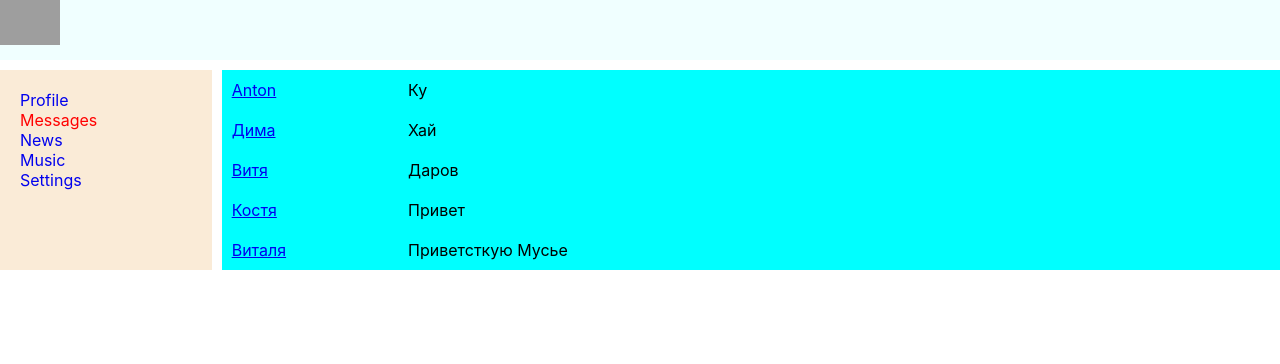
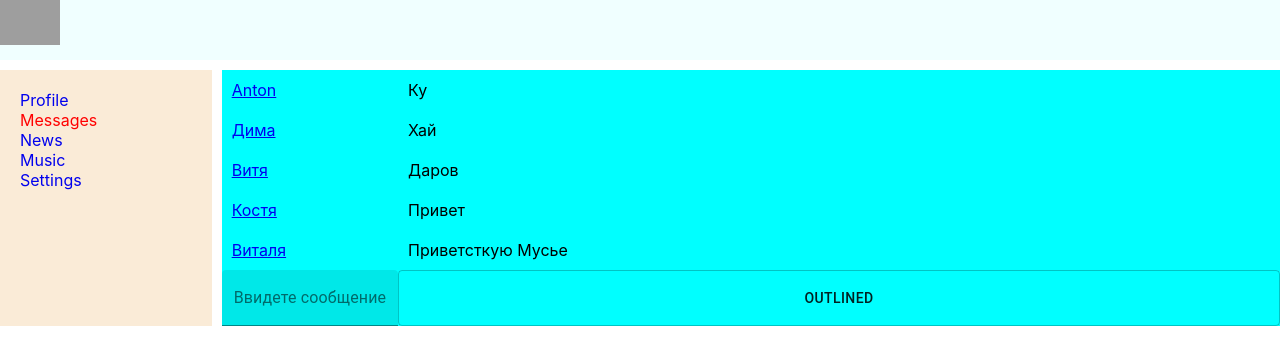
Before and after one commit to antonturch/socialNetworkTS, a React (Create React App) app: page /dialogs in a window 1280 px wide. Shown: the top 364 px of the page. Built offline with nearby package versions, Linux system fonts and the light colour scheme; grey boxes are pictures that could not be loaded.

Commit message:
connect redux

```diff
--- a/package.json
+++ b/package.json
@@ -3,17 +3,23 @@
   "version": "0.1.0",
   "private": true,
   "dependencies": {
+    "@icons/material": "^0.4.1",
+    "@material-ui/core": "^4.12.3",
+    "@material-ui/icons": "^4.11.2",
     "@testing-library/jest-dom": "^5.11.4",
     "@testing-library/react": "^11.1.0",
     "@testing-library/user-event": "^12.1.10",
     "@types/jest": "^26.0.15",
+    "@types/material-ui": "^0.21.9",
     "@types/node": "^12.0.0",
     "@types/react": "^17.0.0",
     "@types/react-dom": "^17.0.0",
+    "@types/redux": "^3.6.0",
     "react": "^17.0.2",
     "react-dom": "^17.0.2",
     "react-router-dom": "^5.2.0",
     "react-scripts": "4.0.3",
+    "redux": "^4.1.1",
     "typescript": "^4.1.2",
     "web-vitals": "^1.0.1"
   },
--- a/src/App.tsx
+++ b/src/App.tsx
@@ -11,15 +11,25 @@ import {Settings} from "./components/Settings";
 
 import {PostType} from "./components/Profile/Stena/Post";
 import {DialogItemType, MessageItemType} from "./components/DialogsPage/DialogMessageItem";
-import {StoreType} from "./redux/state";
+import {
+    ActionsType,
+    AddNewMessageType,
+    AddNewPostTextActionType,
+    AddPostActionType,
+    UpdateNewMessageTextType
+} from "./redux/state";
 
 type AppPropsType = {
     postsData: Array<PostType>
-    addPost: () => void
     dialogsData: Array<DialogItemType>
     messagesData: Array<MessageItemType>
     newPostText: string
-    addNewPostText: (newPostText: string) => void
+    addPostAC: () => AddPostActionType
+    addNewPostTextAC: (newPostText: string) => AddNewPostTextActionType
+    dispatch: (action: ActionsType) => void
+    newMessageText: string
+    updateNewMessageTextAC: (newMessageSimbol: string) => UpdateNewMessageTextType
+    addNewMessageAC: () => AddNewMessageType
 }
 
 const App = (props: AppPropsType) => {
@@ -30,11 +40,18 @@ const App = (props: AppPropsType) => {
                 <Navbar/>
                 <div className="app-wrapper-content">
                     <Route path="/profile" render={() => <ProfilePage postsData={props.postsData}
-                                                                      addPost={props.addPost}
                                                                       newPostText={props.newPostText}
-                                                                      addNewPostText={props.addNewPostText}/>}/>
+                                                                      dispatch={props.dispatch}
+                                                                      addPostAC={props.addPostAC}
+                                                                      addNewPostTextAC={props.addNewPostTextAC}
+                    />}/>
                     <Route path="/dialogs" render={() => <DialogsPage dialogsData={props.dialogsData}
-                                                                      messagesData={props.messagesData}/>}/>
+                                                                      messagesData={props.messagesData}
+                                                                      newMessageText={props.newMessageText}
+                                                                      dispatch={props.dispatch}
+                                                                      updateNewMessageTextAC={props.updateNewMessageTextAC}
+                                                                      addNewMessageAC={props.addNewMessageAC}
+                    />}/>
                     <Route path="/news" component={News}/>
                     <Route path="/music" component={Music}/>
                     <Route path="/settings" component={Settings}/>
--- a/src/components/DialogsPage/DialogsPage.tsx
+++ b/src/components/DialogsPage/DialogsPage.tsx
@@ -1,11 +1,12 @@
 import React from "react";
 import s from "./DialogsPage.module.css"
-
 import {DialogMessageItem, MessageItem} from "./DialogMessageItem";
-import {DialogPageType} from "../../redux/state";
+import {DialogPagePropsType} from "../../redux/state";
+import {Button, TextField} from "@material-ui/core";
 
 
-export const DialogsPage: React.FC<DialogPageType> = (props) => {
+
+export const DialogsPage: React.FC<DialogPagePropsType> = (props) => {
 
 
     const dialogElements = props.dialogsData.map((el) => <DialogMessageItem id={el.id} name={el.name}/>);
@@ -20,6 +21,8 @@ export const DialogsPage: React.FC<DialogPageType> = (props) => {
             <div className={s.messages}>
                 {messageElements}
             </div>
+            <TextField onChange={(e) => props.dispatch(props.updateNewMessageTextAC(e.currentTarget.value))} value={props.newMessageText} id="filled-basic" label="Ввидете сообщение" variant="filled"/>
+            <Button onClick={() => props.dispatch(props.addNewMessageAC())} variant="outlined">Outlined</Button>
         </div>
     )
 }
--- a/src/components/Profile/ProfilePage.tsx
+++ b/src/components/Profile/ProfilePage.tsx
@@ -2,13 +2,16 @@ import React from "react";
 import s from "./ProfilePage.module.css"
 import {MyPosts} from "./Stena/MyPosts";
 import {ProfileInfo} from "./ProfileInfo";
-import {ProfilePagePropsType, ProfilePageType} from "../../redux/state";
+import {ProfilePagePropsType} from "../../redux/state";
 
 export const ProfilePage: React.FC<ProfilePagePropsType> = (props) => {
     return (
         <div className={s.content}>
-            <ProfileInfo />
-            <MyPosts postsData={props.postsData} addPost={props.addPost} newPostText={props.newPostText} addNewPostText={props.addNewPostText}/>
+            <ProfileInfo/>
+            <MyPosts postsData={props.postsData} dispatch={props.dispatch}
+                     newPostText={props.newPostText}
+                     addPostAC={props.addPostAC} addNewPostTextAC={props.addNewPostTextAC}
+            />
         </div>
     )
 };
--- a/src/components/Profile/Stena/MyPosts.tsx
+++ b/src/components/Profile/Stena/MyPosts.tsx
@@ -8,11 +8,12 @@ export const MyPosts: React.FC<ProfilePagePropsType> = (props) => {
 
     const addNewPostText = (e: ChangeEvent<HTMLTextAreaElement>) => {
         debugger;
-        props.addNewPostText(e.currentTarget.value)
+        // @ts-ignore
+        props.dispatch(props.addNewPostTextAC(e.currentTarget.value))
     }
     const addPost = () => {
-        debugger
-        props.addPost()
+        // @ts-ignore
+        props.dispatch(props.addPostAC())
     }
 
     return (
--- a/src/index.tsx
+++ b/src/index.tsx
@@ -2,16 +2,26 @@ import React from "react";
 import "./index.css";
 import ReactDOM from "react-dom";
 import App from "./App";
-import {store} from "./redux/state";
+import {store} from "./redux/redux-store";
+import {addNewPostTextAC, addPostAC} from "./redux/profile-reducer";
+import {addNewMessageAC, updateNewMessageTextAC} from "./redux/dialog-reducer";
 
 
 export const rerenderAllTree = () => {
-    debugger
+
+    const state = store.getState();
+
     ReactDOM.render(
         <React.StrictMode>
-            <App postsData={store._state.profilePage.postsData} addPost={store.addPost}
-                 dialogsData={store._state.dialogPage.dialogsData} messagesData={store._state.dialogPage.messagesData}
-                 newPostText={store._state.profilePage.newPostText} addNewPostText={store.addNewPostText}/>
+            <App postsData={state.profileReducer.postsData}
+                 dialogsData={state.dialogReducer.dialogsData} messagesData={state.dialogReducer.messagesData}
+                 newPostText={state.profileReducer.newPostText}
+                 addPostAC={addPostAC} addNewPostTextAC={addNewPostTextAC}
+                 dispatch={store.dispatch}
+                 newMessageText={state.dialogReducer.newMessageText}
+                 updateNewMessageTextAC={updateNewMessageTextAC}
+                 addNewMessageAC={addNewMessageAC}
+            />
         </React.StrictMode>,
         document.getElementById("root")
     )
--- /dev/null
+++ b/src/redux/dialog-reducer.ts
@@ -0,0 +1,46 @@
+import {ActionsType, AddNewMessageType, DialogPageType, UpdateNewMessageTextType} from "./state";
+
+const initialState: DialogPageType = {
+    dialogsData: [
+        {id: 1, name: "Anton"},
+        {id: 2, name: "Дима"},
+        {id: 3, name: "Витя"},
+        {id: 4, name: "Костя"},
+        {id: 5, name: "Виталя"},
+    ],
+    messagesData: [
+        {id: 1, message: "Ку"},
+        {id: 2, message: "Хай"},
+        {id: 3, message: "Даров"},
+        {id: 4, message: "Привет"},
+        {id: 5, message: "Приветсткую Мусье"},
+    ],
+    newMessageText: "",
+}
+
+export const updateNewMessageTextAC = (newMessageSimbol: string): UpdateNewMessageTextType => {
+    return {type: "UPDATE-NEW-MESSAGE-TEXT", newMessageSimbol}
+}
+export const addNewMessageAC = (): AddNewMessageType => {
+    return {type: "ADD-NEW-MESSAGE"}
+}
+
+export const dialogReducer = (state = initialState, action: ActionsType): DialogPageType => {
+    switch (action.type) {
+        case "UPDATE-NEW-MESSAGE-TEXT":
+            debugger
+            state.newMessageText = action.newMessageSimbol
+            return state
+        case "ADD-NEW-MESSAGE":
+            if (state.newMessageText.trim() !== "") {
+                const newMessageObj = {id: 6, message: state.newMessageText}
+                state.messagesData.push(newMessageObj)
+                state.newMessageText = ""
+            } else {
+                alert("title is required")
+            }
+            return state
+        default:
+            return state
+    }
+}
--- /dev/null
+++ b/src/redux/profile-reducer.ts
@@ -0,0 +1,32 @@
+import {PostType} from "../components/Profile/Stena/Post";
+import {ActionsType, AddNewPostTextActionType, AddPostActionType, ProfilePageType} from "./state";
+
+const initialState: ProfilePageType = {
+    postsData: [
+        {id: 1, postText: "My 1st post", likesCount: 12},
+        {id: 2, postText: "My 1st post", likesCount: 16},
+    ],
+    newPostText: "",
+}
+
+export const addPostAC = (): AddPostActionType => {
+    return {type: "ADD-POST"}
+}
+export const addNewPostTextAC = (newPostText: string): AddNewPostTextActionType => {
+    return {type: "ADD-NEW-POST-TEXT", newPostText}
+}
+
+export const profileReducer = (state = initialState, action: ActionsType): ProfilePageType => {
+        switch (action.type) {
+            case "ADD-POST":
+                const newPost: PostType = {id: 1, postText: state.newPostText, likesCount: 0}
+                state.postsData.push(newPost)
+                state.newPostText = ""
+                return state;
+            case "ADD-NEW-POST-TEXT":
+                state.newPostText = action.newPostText;
+                return state;
+            default:
+                return state;
+        }
+}
--- /dev/null
+++ b/src/redux/redux-store.ts
@@ -0,0 +1,7 @@
+import {  combineReducers, createStore } from "redux";
+import {dialogReducer} from "./dialog-reducer";
+import {profileReducer} from "./profile-reducer";
+
+const reducers = combineReducers({profileReducer, dialogReducer})
+
+export const store = createStore(reducers)
```
Also changed, not shown: src/redux/state.ts (+56 -51 lines), 1 other file (tests, documents, lock files or other folders).
